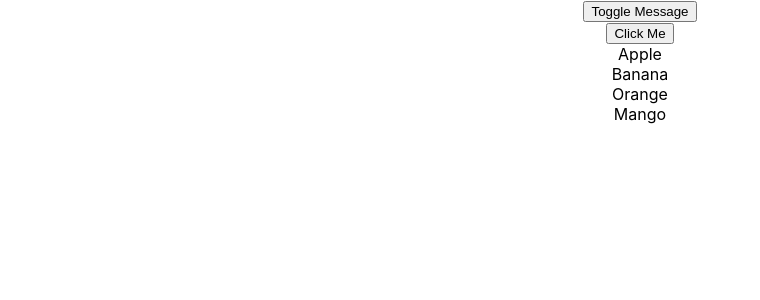
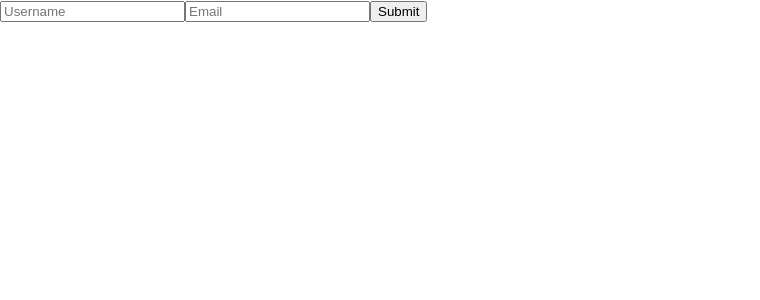
Before and after one commit to AkshataBhat-eng/react-app, a React (Create React App) app: page / in a window 1280 px wide. Shown: the top 300 px of the page, without its empty margins (0-760 px from the left). Built offline with nearby package versions, Linux system fonts and the light colour scheme.

Commit message:
React day7

```diff
--- a/src/App.js
+++ b/src/App.js
@@ -1,28 +1,42 @@
-import Footer from './Footer';
-import Greetings from './Greetings';
-import './App.css';
-import Clock from './Clock';
-import React, { useEffect, useState } from 'react';
-import EventHandler from './EventHandler';
+// import Footer from './Footer';
+// import Greetings from './Greetings';
+// import './App.css';
+// import Clock from './Clock';
+import React, { useEffect, useState } from "react";
+import EventHandler from "./EventHandler";
 
 function App() {
-  const [count, setCount] = useState(0)
-  const [showMessages, setShowMessages] = useState(false)
-  const items = ['Apple', 'Banana', 'Orange', 'Mango'];
+  // const [count, setCount] = useState(0)
+  // const [showMessages, setShowMessages] = useState(false)
+  // const items = ['Apple', 'Banana', 'Orange', 'Mango'];
 
-  useEffect(() => {
-    const timer = setInterval(() => {
-      setCount(prevCount => prevCount + 1);
-    }, 1000);
+  // useEffect(() => {
+  //   const timer = setInterval(() => {
+  //     setCount(prevCount => prevCount + 1);
+  //   }, 1000);
 
-    return () => clearInterval(timer);
-  }, []);
+  //   return () => clearInterval(timer);
+  // }, []);
 
+  const [username, setUsername] = useState("");
+  const [email, setEmail] = useState("");
+  const [emailError, setEmailError] = useState("");
 
+  const handleSubmit = (e) => {
+    e.preventDefault();
+
+    if (!email.includes("@")) {
+      setEmailError("Invalid email format");
+      return;
+    }
+
+    // Add form submission logic
+    console.log("Form submitted successfully");
+  };
 
   return (
     <div className="App">
-     {/* <div>
+      {/* <div>
       <h1>Hello World</h1>
      <Clock />
      </div>
@@ -34,7 +48,7 @@ function App() {
       <div>{count}</div>
       <Footer />
      </div> */}
-     <main>
+      {/* <main>
       <button onClick={()=>setShowMessages(!showMessages)}>Toggle Message</button>
       <div>{showMessages && 'Hello, React Event Handling!'}</div>
       <EventHandler />
@@ -44,7 +58,27 @@ function App() {
           <div key={index}>{ele}</div>
         ))}
       </div>
-     </main>
+     </main> */}
+      <form>
+        <input
+          type="text"
+          // value={username}
+          // onChange={(e) => setUsername(e.target.value)}
+          placeholder="Username"
+        />
+        <input
+          type="email"
+          // value={email}
+          // onChange={(e) => {
+          //   setEmail(e.target.value);
+          //   setEmailError("");
+          // }}
+          placeholder="Email"
+        />
+        {emailError && <p style={{ color: "red" }}>{emailError}</p>}
+
+        <button type="submit" onClick={(e)=>handleSubmit(e)}>Submit</button>
+      </form>
     </div>
   );
 }
```
